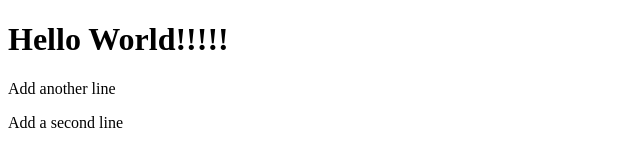
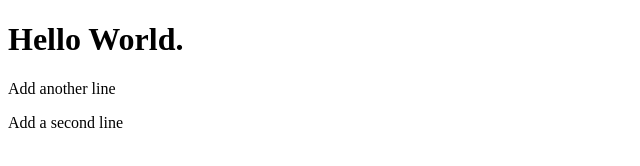
Before and after one commit to swiesbrock/hello-world, a plain HTML site: page index.html in a window 1280 px wide. Shown: the full height of the page, 0-640 px from the left. Drawn offline with Linux system fonts and the light colour scheme.

Commit message:
Remove emphasis

```diff
--- a/index.html
+++ b/index.html
@@ -7,7 +7,7 @@
 
 <body>
 
-<h1>Hello World!!!!!</h1>
+<h1>Hello World.</h1>
 
 <p>Add another line</p>
 <p>Add a second line</p>
```
